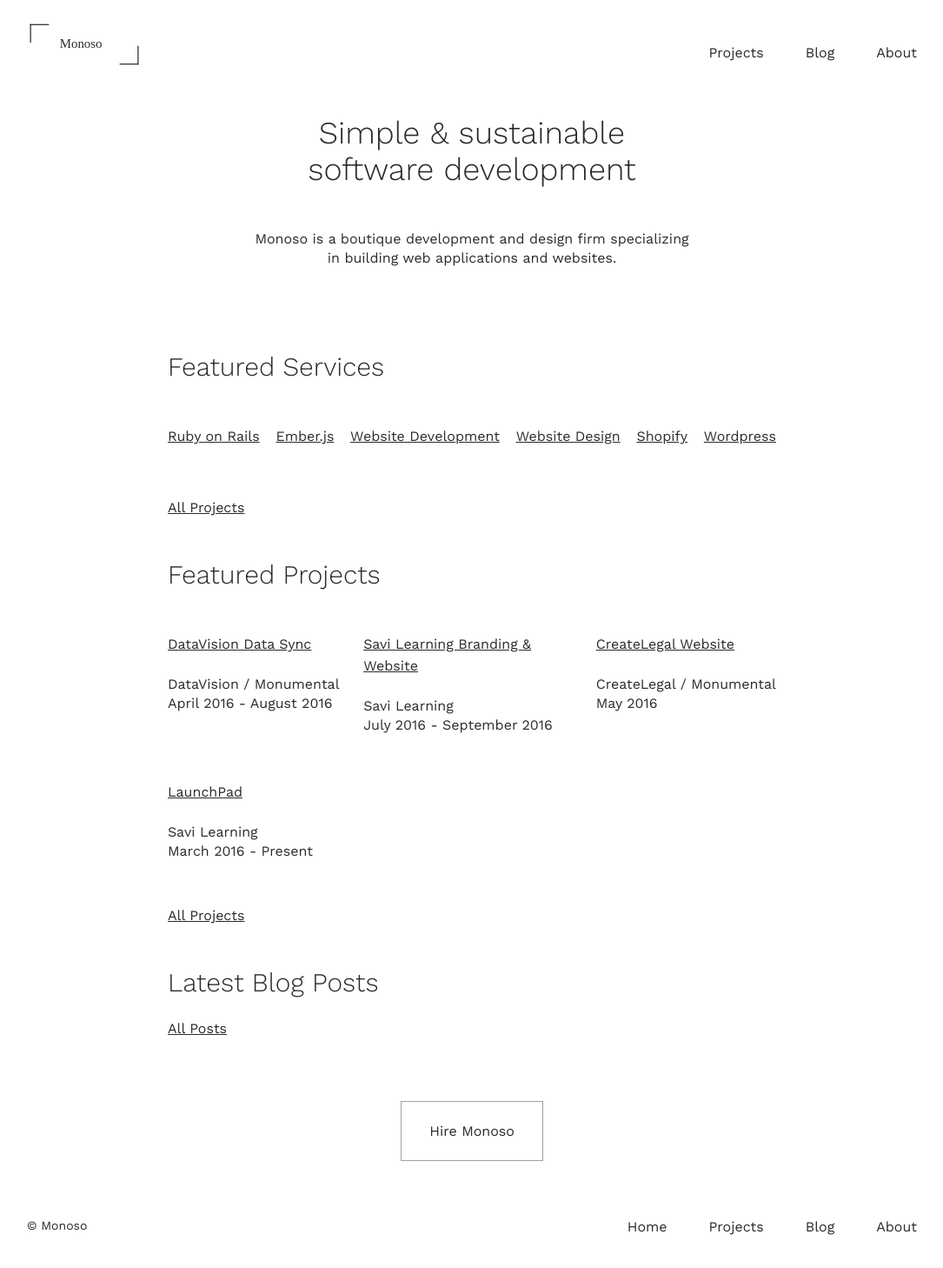
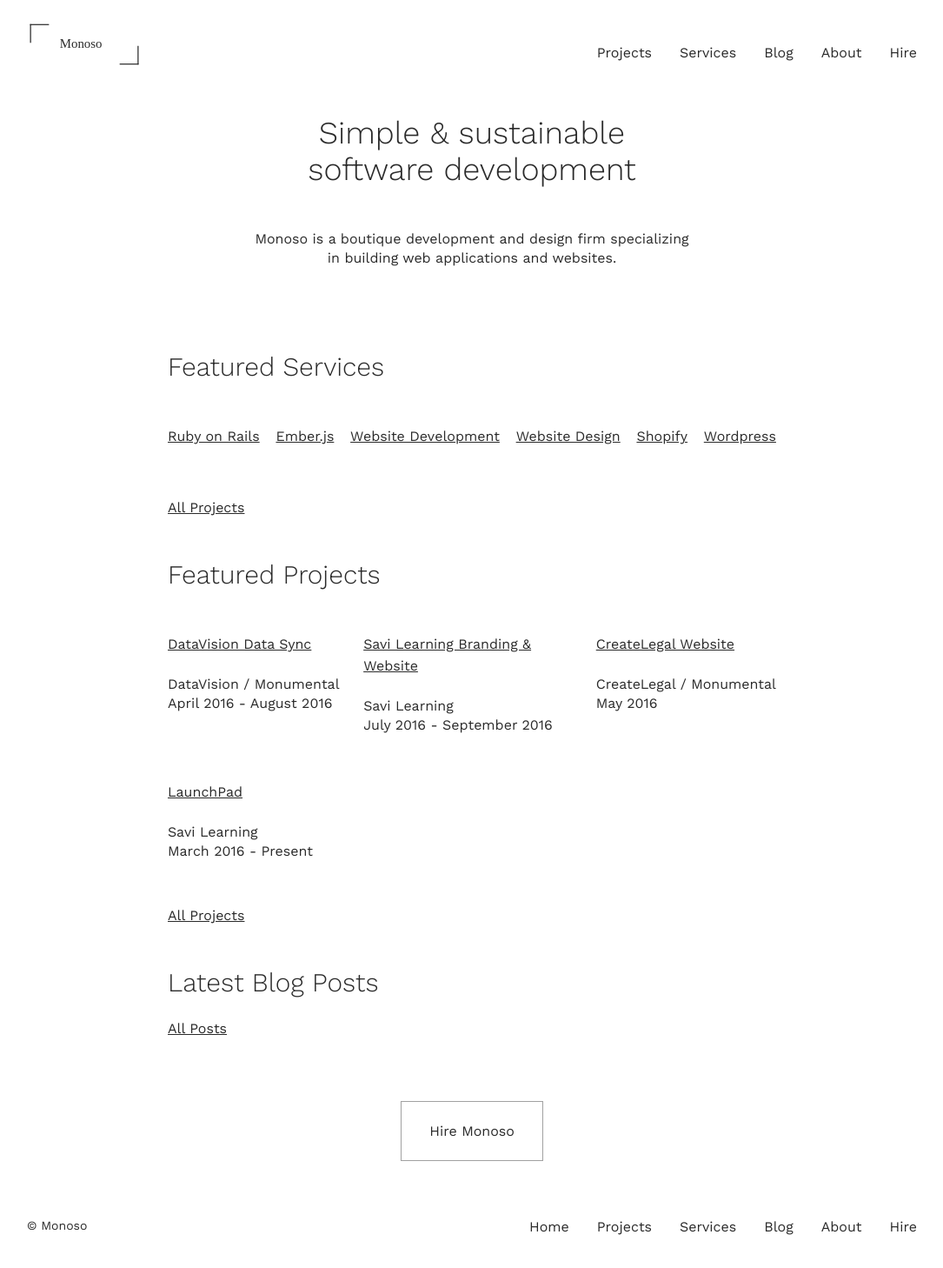
Before and after one commit to brettchalupa/brettcodes, a Jekyll site: the page built from index.html, in a window 1280 px wide. Shown: the whole page at 87% size, without its empty margins (97-1182 px from the left). Built offline with Jekyll 4.4.1, drawn with Linux system fonts in a browser that asks for light colours.

Commit message:
Add Services & Hire to the nav

```diff
--- a/_includes/nav-list-items.html
+++ b/_includes/nav-list-items.html
@@ -1,3 +1,5 @@
 <li class="nav-item"><a href="/projects">Projects</a></li>
+<li class="nav-item"><a href="/services">Services</a></li>
 <li class="nav-item"><a href="/blog">Blog</a></li>
 <li class="nav-item"><a href="/about">About</a></li>
+<li class="nav-item"><a href="/hire">Hire</a></li>
--- a/_sass/layout.scss
+++ b/_sass/layout.scss
@@ -269,7 +269,7 @@ iframe {
 .nav-item {
   display: inline-block;
   font-size: 16px;
-  margin: 0 $spacing-unit / 2;
+  margin: 0 $spacing-unit / 3;
 
   &:last-of-type {
     margin-right: 0;
```
